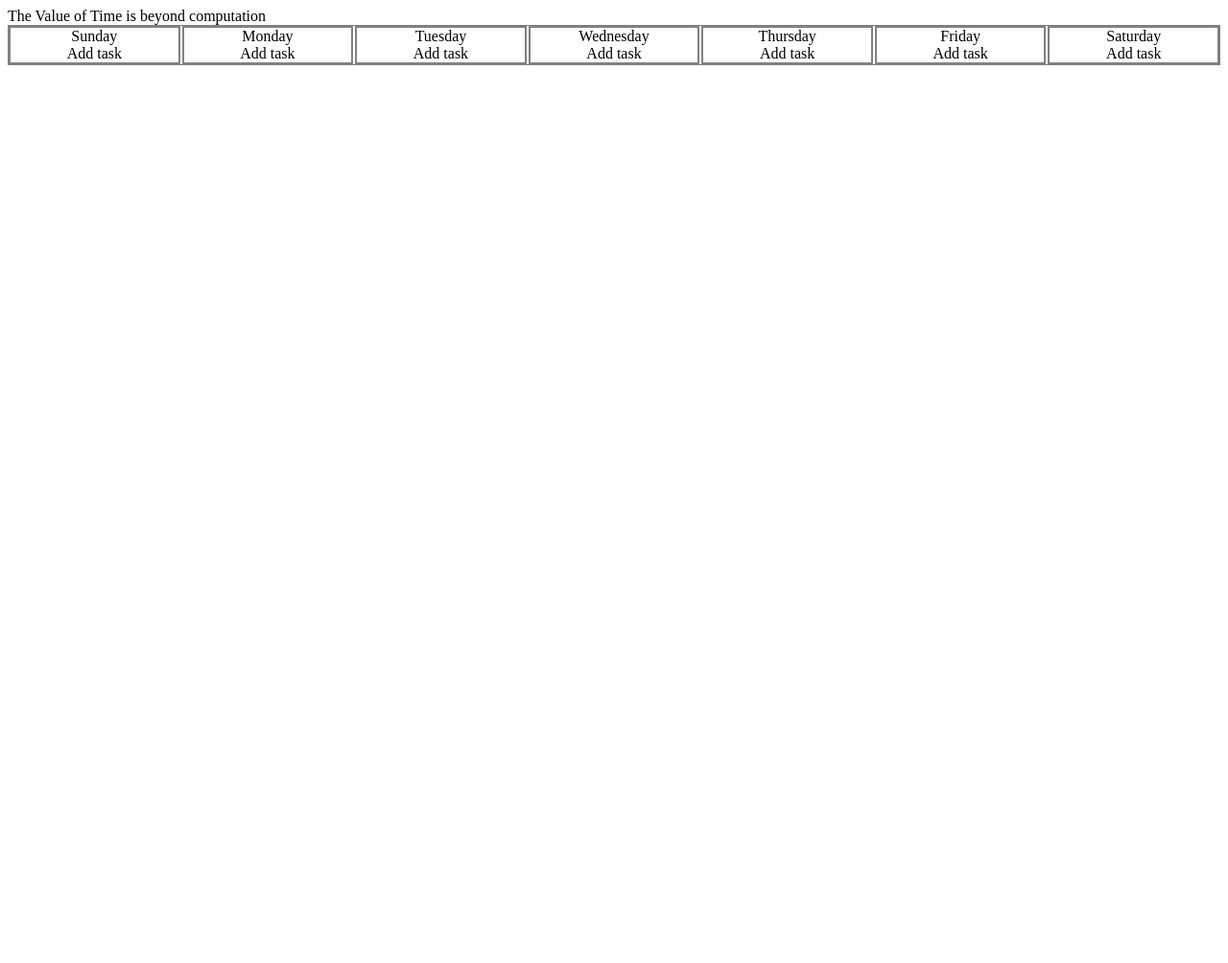
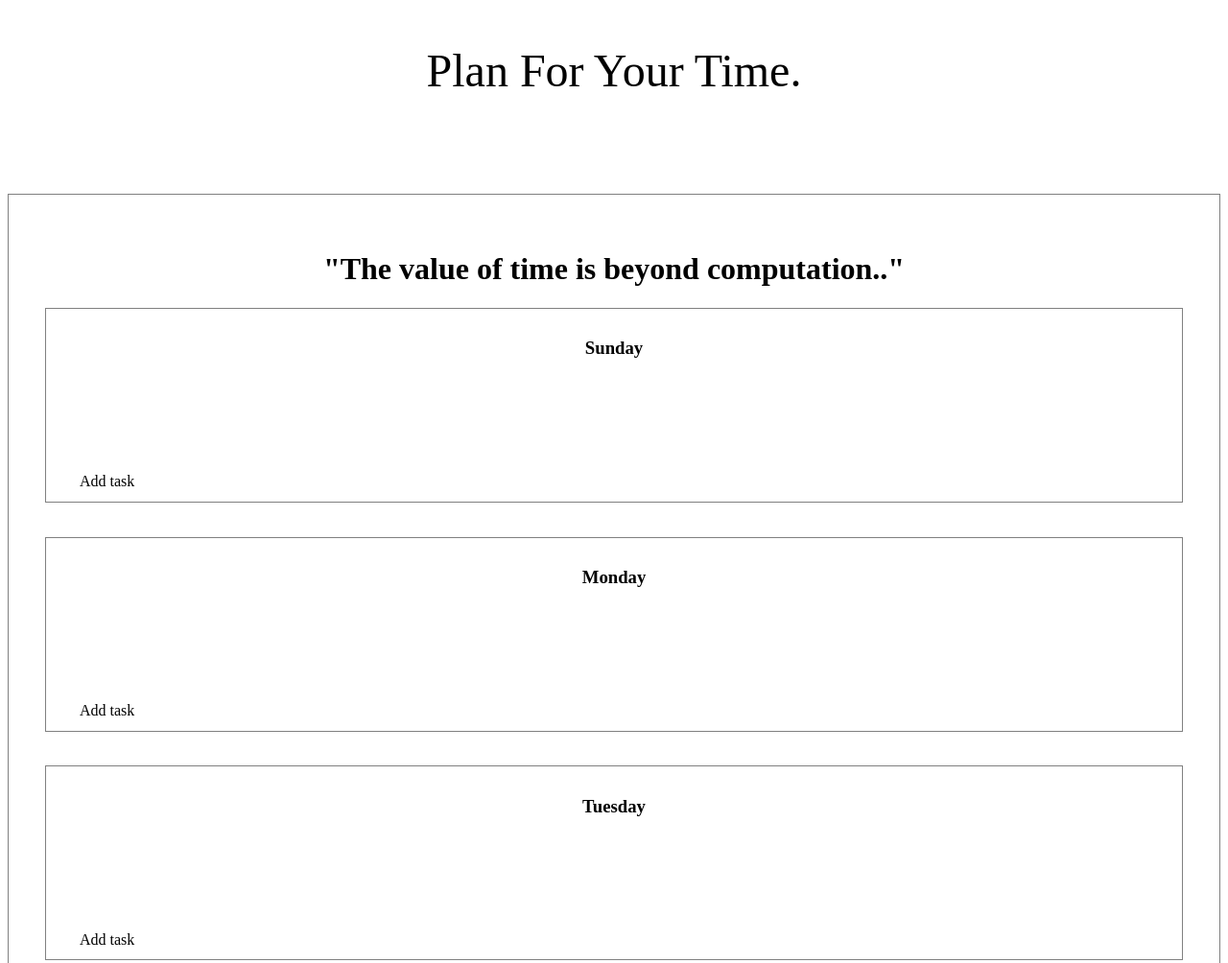
Before and after one commit to kennankole/timetable, a website built with webpack: page src/index.html in a window 1280 px wide. Shown: the top 1004 px of the page at 96% size. Before the commit the page ends 800 px from the top, so only its background shows below. Built offline with nearby package versions, Linux system fonts and the light colour scheme.

Commit message:
Position time table elements using flex box

```diff
--- a/src/index.html
+++ b/src/index.html
@@ -13,44 +13,46 @@
   <dialog id="popUp">
     <div id="form-container"></div>
   </dialog>
-  <caption>The Value of Time is beyond computation</caption>
+<main>
+  <header>Plan For Your Time.</header>
   <div class="container">
-
+    <h1 class="header">"The value of time is beyond computation.."</h1>
     <div class="day-of-the-week">
-        Sunday
+      <h3 class="column-header">Sunday</h3>
       <div class="sunday"></div>
       <span class="new-task">Add task</span>
     </div>
     <div class="day-of-the-week">
-      Monday
+      <h3 class="column-header">Monday</h3>
       <div class="monday"></div>
       <span class="new-task">Add task</span>
     </div>
     <div class="day-of-the-week">
-      Tuesday
+      <h3 class="column-header">Tuesday</h3>
       <div class="tuesday"></div>
       <span class="new-task">Add task</span>
     </div>
     <div class="day-of-the-week">
-      Wednesday
+      <h3 class="column-header">Wednesday</h3>
       <div class="wednesday"></div>
       <span class="new-task">Add task</span>
     </div>
     <div class="day-of-the-week">
-      Thursday
+      <h3 class="column-header">Thursday</h3>
       <div class="thursday"></div>
       <span class="new-task">Add task</span>
     </div>
     <div class="day-of-the-week">
-      Friday
+      <h3 class="column-header">Friday</h3>
       <div class="friday"></div>
       <span class="new-task">Add task</span>
     </div>
     <div class="day-of-the-week">
-      Saturday
+      <h3 class="column-header">Saturday</h3>
       <div class="saturday"></div>
       <span class="new-task">Add task</span>
     </div>
   </div>
+</main>
 </body>
 </html>
--- a/src/style.css
+++ b/src/style.css
@@ -59,6 +59,3 @@ th {
 }
 
 /*++++++++++++++++TASK ELEMENTS+++++++++++++++++++++*/
-.task-elements {
-  border: 1px solid grey;
-}
--- a/src/styles/div.css
+++ b/src/styles/div.css
@@ -1,19 +1,75 @@
+
 .container {
-  display: flex;
-  gap: 2px;
+  padding: 3%;
   border: 1px solid grey;
-  justify-content: space-around;
-  text-align: center;
-  /* flex-wrap: wrap; */
-}
-.day-of-the-week {
-  border: 2px solid grey;
-  width: 100%;
-}
-.content {
-  text-align: start;
+  margin-top: 5%;
 }
 
+.day-of-the-week {
+  border: 1px solid grey;
+  margin-bottom: 3%;
+  padding: 1%;
+}
+
+header {
+  text-align: center;
+  font-size: 3rem;
+  padding: 3%;
+}
+.column-header,
+.header {
+  text-align: center;
+}
 .new-task {
   cursor: pointer;
+  padding: 1%;
+  margin: 1%;
 }
+
+div[class*="monday"],
+div[class*="tuesday"],
+div[class*="wednesday"],
+div[class*="thursday"],
+div[class*="friday"],
+div[class*="saturday"],
+div[class*="sunday"] {
+  display: flex;
+  flex-wrap: wrap;
+  width: 100%;
+  min-height: 100px;
+  justify-content: space-between;
+  gap: 1%;
+}
+
+.task-elements {
+  border: 1px solid grey;
+  padding: 1%;
+}
+
+/* Extra small devices (phones, 600px and down) */
+@media only screen and (max-width: 600px) {
+  .task-elements {
+    flex: 1 0 50%;
+  }
+}
+
+/* Small devices (portrait tablets and large phones, 600px and up) */
+@media only screen and (min-width: 600px) {
+  .task-elements {
+    flex: 1 0 35%;
+  }
+}
+
+/* Medium devices (landscape tablets, 768px and up) */
+@media only screen and (min-width: 992px) {
+  .task-elements {
+    flex: 1 0 2%;
+  }
+}
+
+/* Extra large devices (large laptops and desktops, 1200px and up) */
+@media only screen and (min-width: 1200px) {
+  .task-elements {
+    flex: 1 0 20%;
+  }
+}
```
